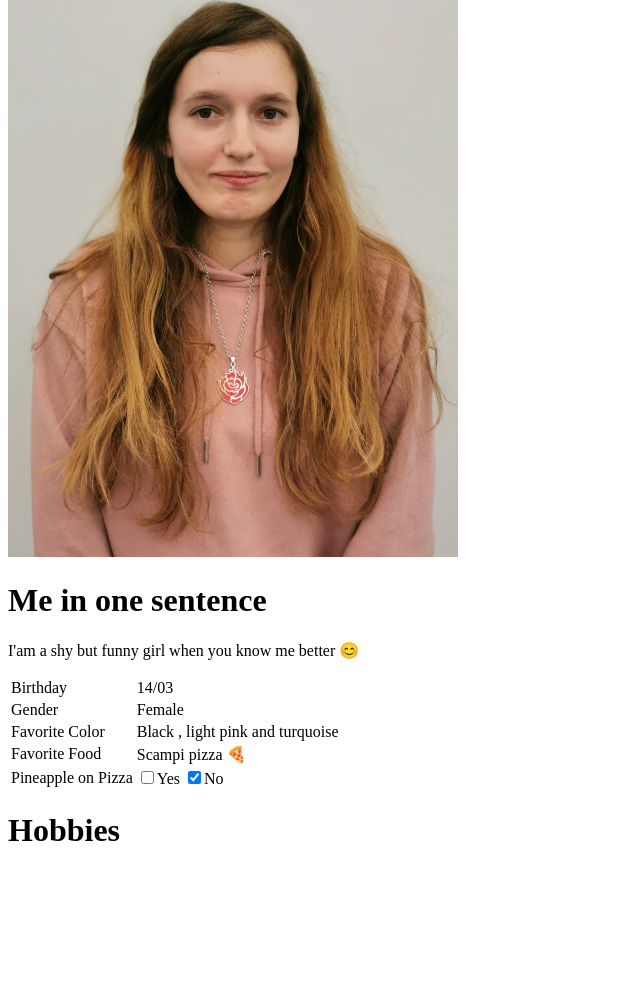
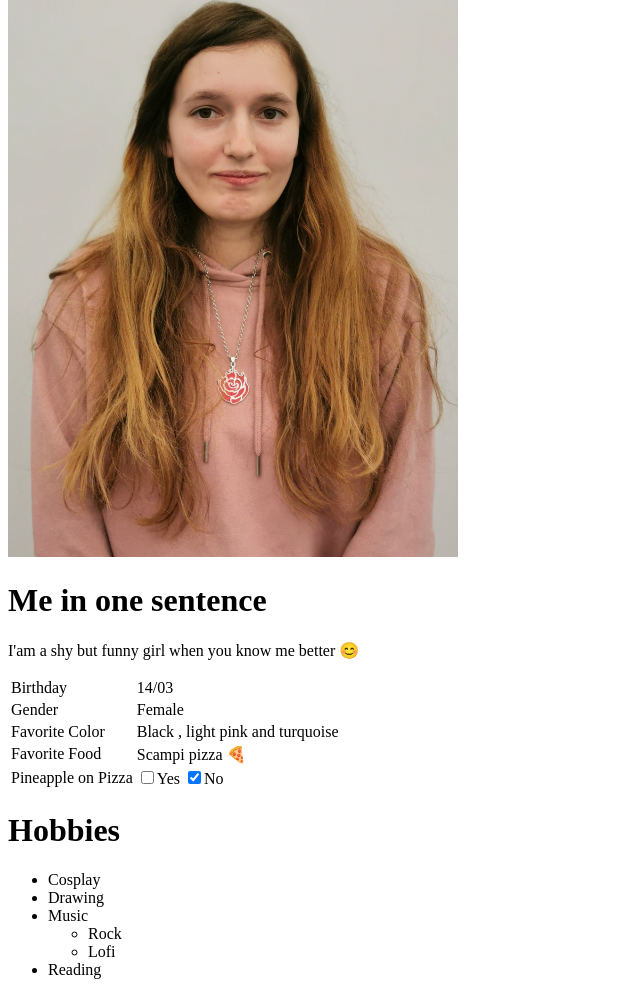
Before and after one commit to Maureenm41/MarkDown-to-HTML, a plain HTML site: page index.html in a window 1280 px wide. Shown: the part 157-1152 px from the top of the page, without its empty margins (0-640 px from the left). Before the commit the page ends 1028 px from the top, so only its background shows below. Drawn offline with Linux system fonts and the light colour scheme.

Commit message:
hobbies update

```diff
--- a/index.html
+++ b/index.html
@@ -42,6 +42,16 @@
         </table>
 
         <h1>Hobbies</h1>
+        <ul>
+            <li>Cosplay</li>
+            <li>Drawing</li>
+            <li>Music</li>
+              <ul>
+                <li>Rock</li>
+                <li>Lofi</li>
+               </ul>
+            <li>Reading</li>
+        </ul>
 
 
     </body>
```
